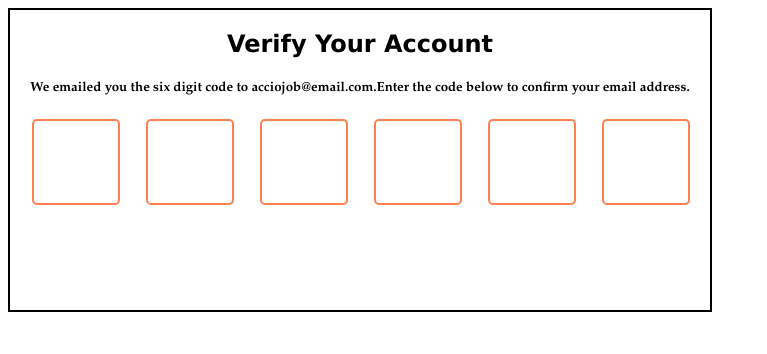
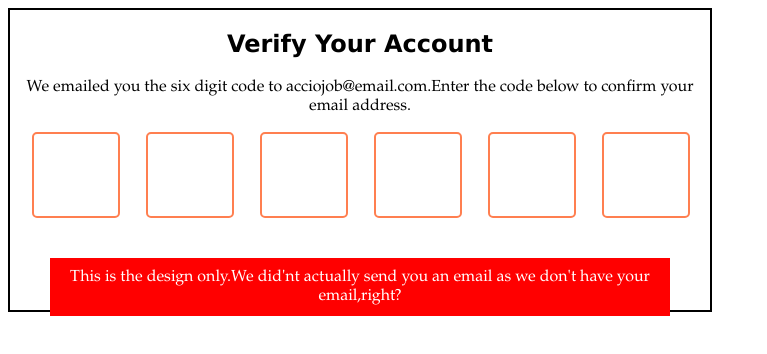
Before and after one commit to acciojob/OTP-Adarsh4775, a website: page main.html in a window 1280 px wide. Shown: the whole page, without its empty margins (0-767 px from the left). Drawn offline with Linux system fonts and the light colour scheme.

Commit message:
created a submission

```diff
--- a/main.html
+++ b/main.html
@@ -10,7 +10,7 @@
 	<!-- the entire body must be written by student -->
    <div class="box">
 	   <h2 id="verification_heading">Verify Your Account</h2>
-	   <h5 id="verification_subtext">We emailed you the six digit code to acciojob@email.com.Enter the code below to confirm your email address.</h5>
+	   <p id="verification_subtext">We emailed you the six digit code to acciojob@email.com.Enter the code below to confirm your email address.</p>
 
 	   <div class="code-container">
 	   <input type="number" class="code">
@@ -20,7 +20,9 @@
 	   <input type="number" class="code">
 	   <input type="number" class="code">
 	   </div>
-
+	   <div >
+		   <p class="boot">This is the design only.We did'nt actually send you an email as we don't have your email,right?</p>
+	   </div>
    </div>
 
 	<script type="text/javascript" src="./script.js">
--- a/styles.css
+++ b/styles.css
@@ -8,7 +8,7 @@ h2{
 	text-align:center;
 	font-family:verdana;
 }
-h5{
+p{
 	text-align:center;
 	font-family:garamond;
 }
@@ -22,3 +22,10 @@ h5{
 	border-radius:5px;
 	border: 2px solid coral;
 }
+.boot{
+	background-color:red;
+	padding:10px;
+	color:white;
+	margin:40px;
+	cursor:pointer;
+}
```
